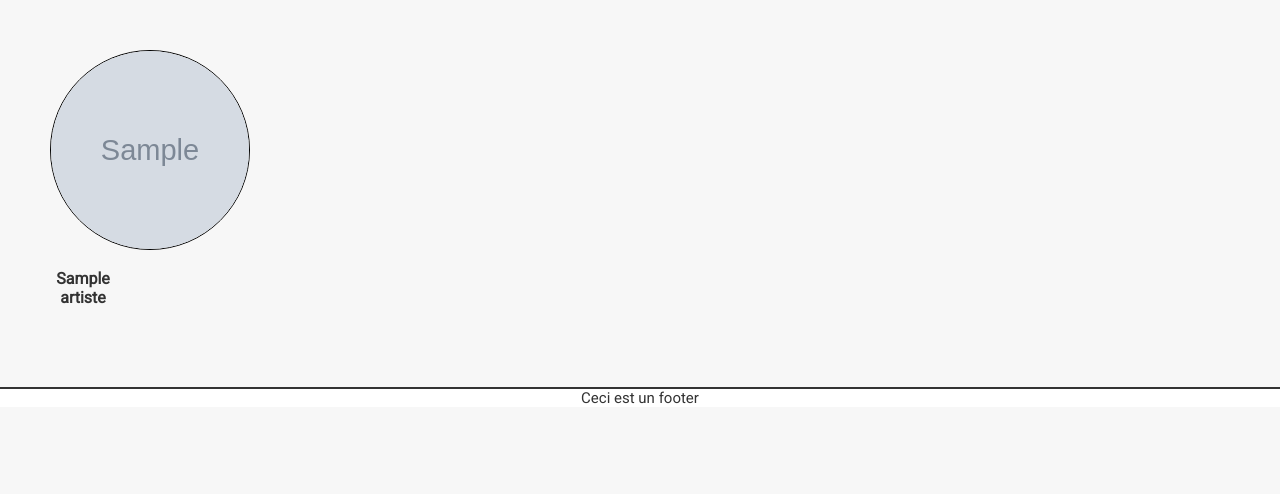
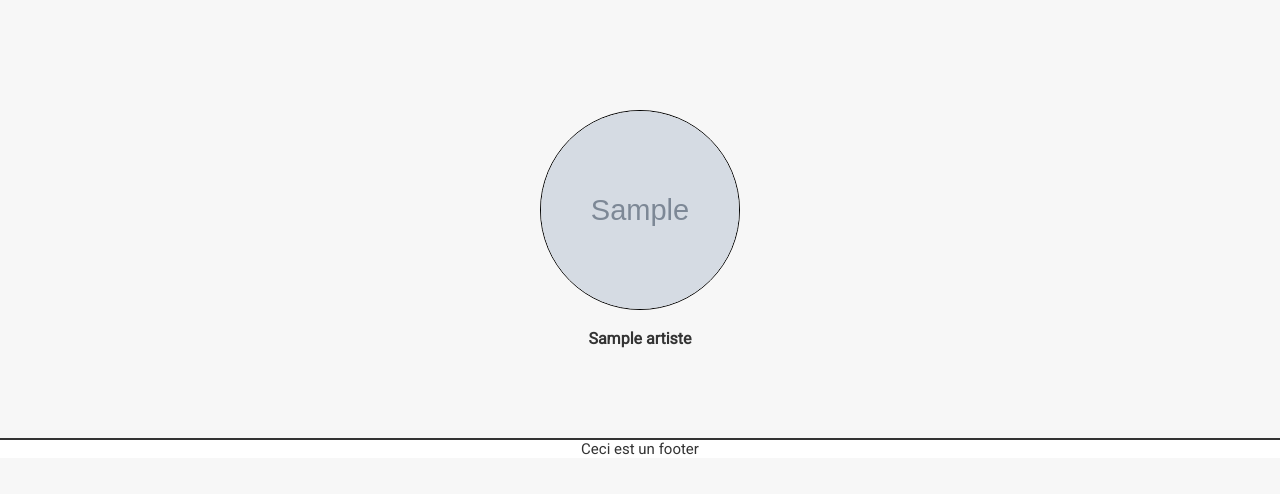
Before and after one commit to JulyBrn/FinalProject-OurStreet, a Symfony app: template templates/ours/index.html.twig in a window 1280 px wide. Shown: the part 80-574 px from the top of the page. Run offline with Twig, Linux system fonts and the light colour scheme; the template is opened without the code that fills it: most values are stand-ins (such as "Sample title", 1, 10 or a date in 2020); grey boxes marked "Sample" are stand-in pictures; some libraries are stand-ins or nearby versions.

Commit message:
add some style artist.css

```diff
--- a/public/css/artist.css
+++ b/public/css/artist.css
@@ -33,7 +33,6 @@ a {
 /* End Reset */
 
 figure {
-    width: 33%;
     text-align: center;
     transition: 0.5s ease;
 }
@@ -51,17 +50,17 @@ figure img {
 
 figure figcaption {
     padding-top: 15px;
-    font-family: 'Roboto', 'Arial', sans-serif;
     font-weight: bold;
 }
 
 .artistes{
+    width: 100%;
     display: flex;
     flex-wrap: wrap;
+    justify-content: space-around;
+    padding-top: 50px;
 }
 
 .artist-img{
-    display: flex;
-    flex-direction: row;
-    margin: 50px;
+    margin: 60px;
 }
```
